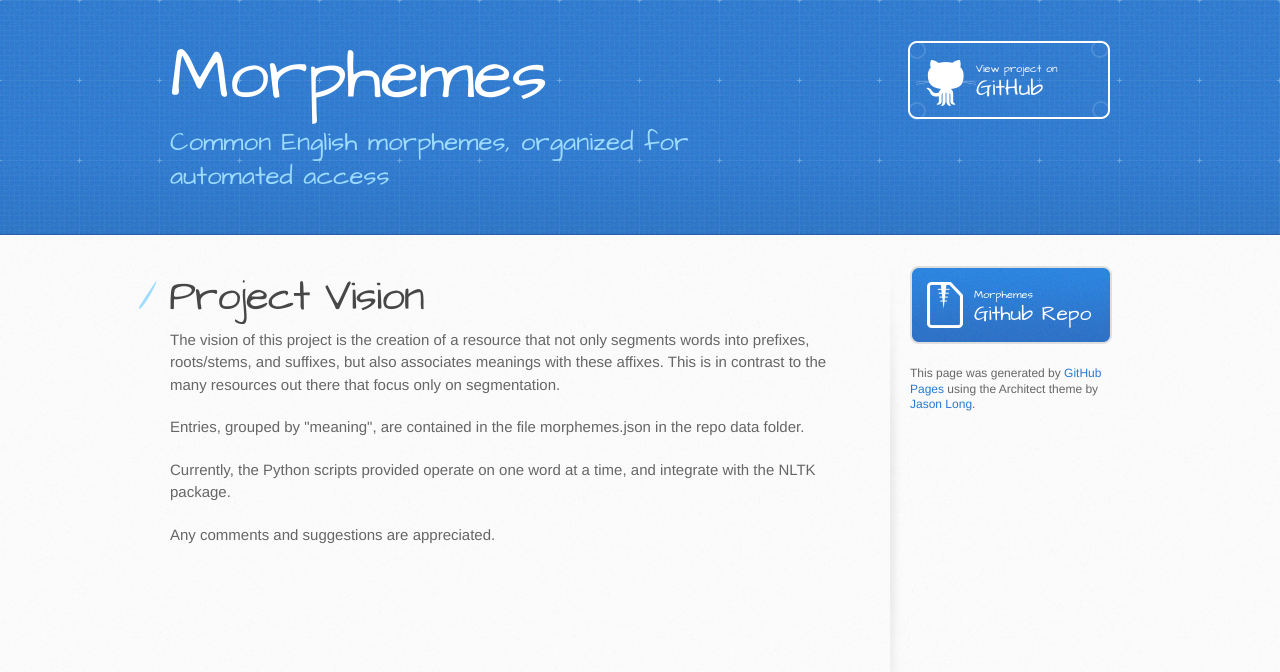
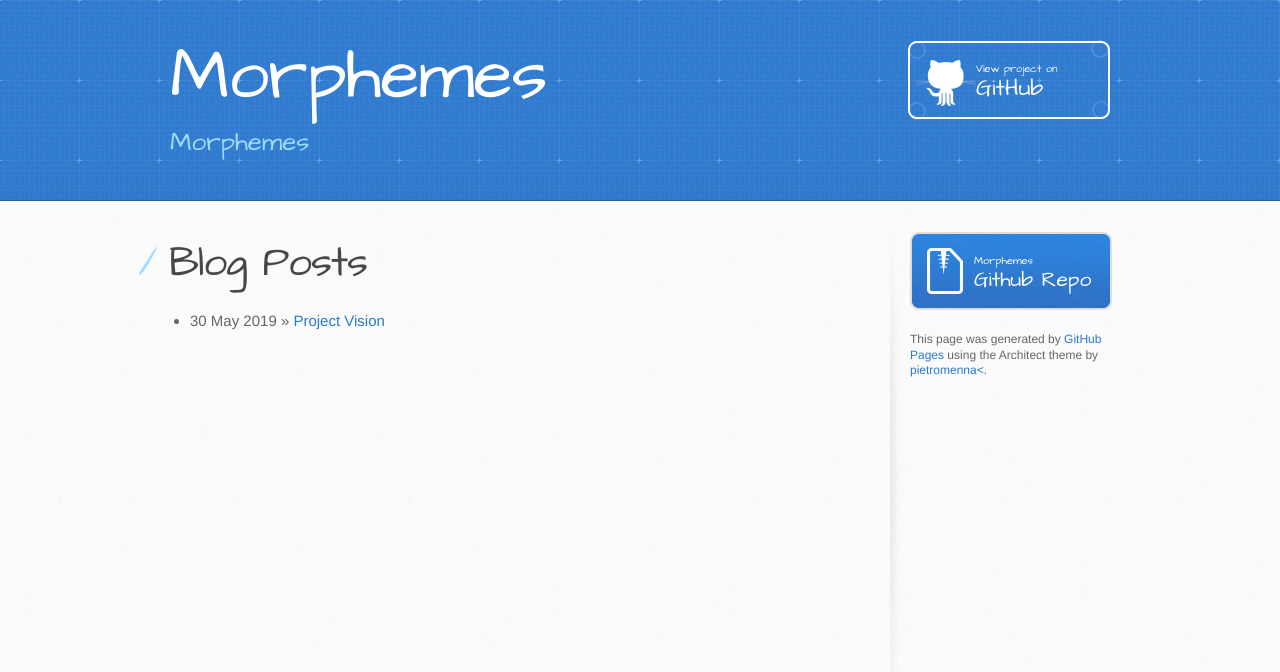
Before and after one commit to colingoldberg/morphemes, a Jekyll site: the page built from docs/index.html, in a window 1280 px wide. Shown: the top 672 px of the page. Built offline with Jekyll 4.4.1, drawn with Linux system fonts in a browser that asks for light colours; nearby versions of some CDN libraries.

Commit message:
Add files via upload

```diff
--- a/docs/index.html
+++ b/docs/index.html
@@ -1,58 +1,13 @@
-<!DOCTYPE html>
-<html>
-  <head>
-    <meta charset='utf-8'>
-    <meta http-equiv="X-UA-Compatible" content="chrome=1">
-    <meta name="viewport" content="width=device-width, initial-scale=1, maximum-scale=1">
-    <link href='https://fonts.googleapis.com/css?family=Architects+Daughter' rel='stylesheet' type='text/css'>
-    <link rel="stylesheet" type="text/css" href="stylesheets/stylesheet.css" media="screen" />
-    <link rel="stylesheet" type="text/css" href="stylesheets/pygment_trac.css" media="screen" />
-    <link rel="stylesheet" type="text/css" href="stylesheets/print.css" media="print" />
-    <script src="http://code.jquery.com/jquery-1.11.2.min.js"></script>
+---
+layout: default
+title: Architect Theme by Jason Long
+---
 
-    <!--[if lt IE 9]>
-    <script src="//html5shiv.googlecode.com/svn/trunk/html5.js"></script>
-    <![endif]-->
-
-    <title>Morphemes</title>
-  </head>
-
-  <body>
-    <header>
-      <div class="inner">
-        <h1>Morphemes</h1>
-        <h2>Common English morphemes, organized for automated access</h2>
-        <a href="https://github.com/colingoldberg/morphemes" class="button"><small>View project on</small> GitHub</a>
-      </div>
-    </header>
-
-    <div id="content-wrapper">
-      <div class="inner clearfix">
-        <section id="main-content">
-
-        <h1>Project Vision</h1>
-        <p>The vision of this project is the creation of a resource that not only segments words into prefixes, roots/stems, and suffixes, but also associates meanings with these affixes. This is in contrast to the many resources out there that focus only on segmentation.</p>
-
-        <p>Entries, grouped by "meaning", are contained in the file morphemes.json in the repo data folder.</p>
-
-        <p>Currently, the Python scripts provided operate on one word at a time, and integrate with the NLTK package.</p>
-
-        <p>Any comments and suggestions are appreciated.</p>
-
-
-
-        </section>
-
-        <aside id="sidebar">
-          <a href="https://github.com/colingoldberg/morphemes" class="button">
-            <small>Morphemes</small>
-            Github Repo
-          </a>
-
-          <p>This page was generated by <a href="https://pages.github.com">GitHub Pages</a> using the Architect theme by <a href="https://twitter.com/jasonlong">Jason Long</a>.</p>
-        </aside>
-      </div>
-    </div>
-
-  </body>
-</html>
+<div id="home">
+  <h1>Blog Posts</h1>
+  <ul class="posts">
+    {% for post in site.posts %}
+      <li><span>{{ post.date | date_to_string }}</span> &raquo; <a href="{{ site.baseurl }}{{ post.url }}">{{ post.title }}</a></li>
+    {% endfor %}
+  </ul>
+</div>
```
